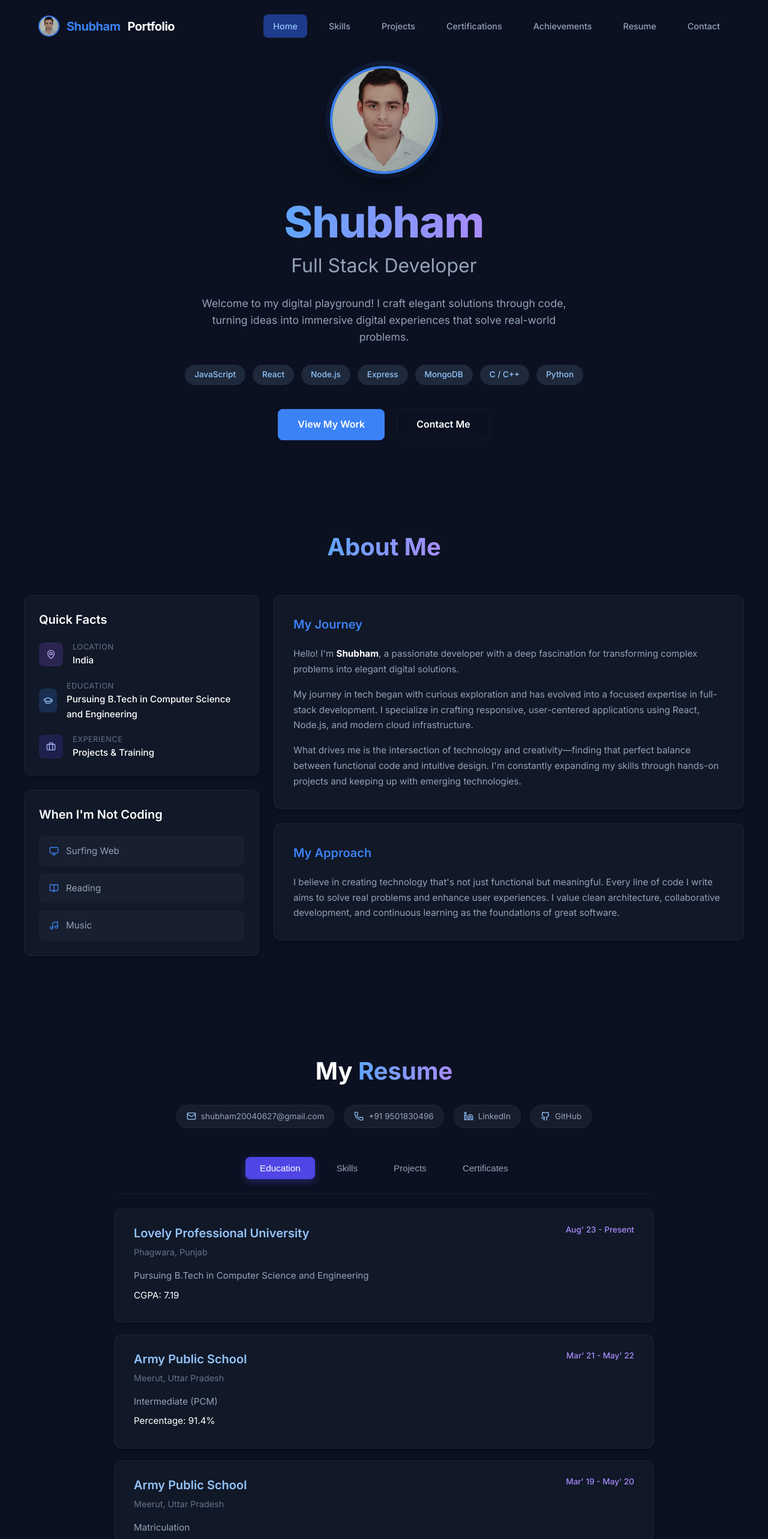
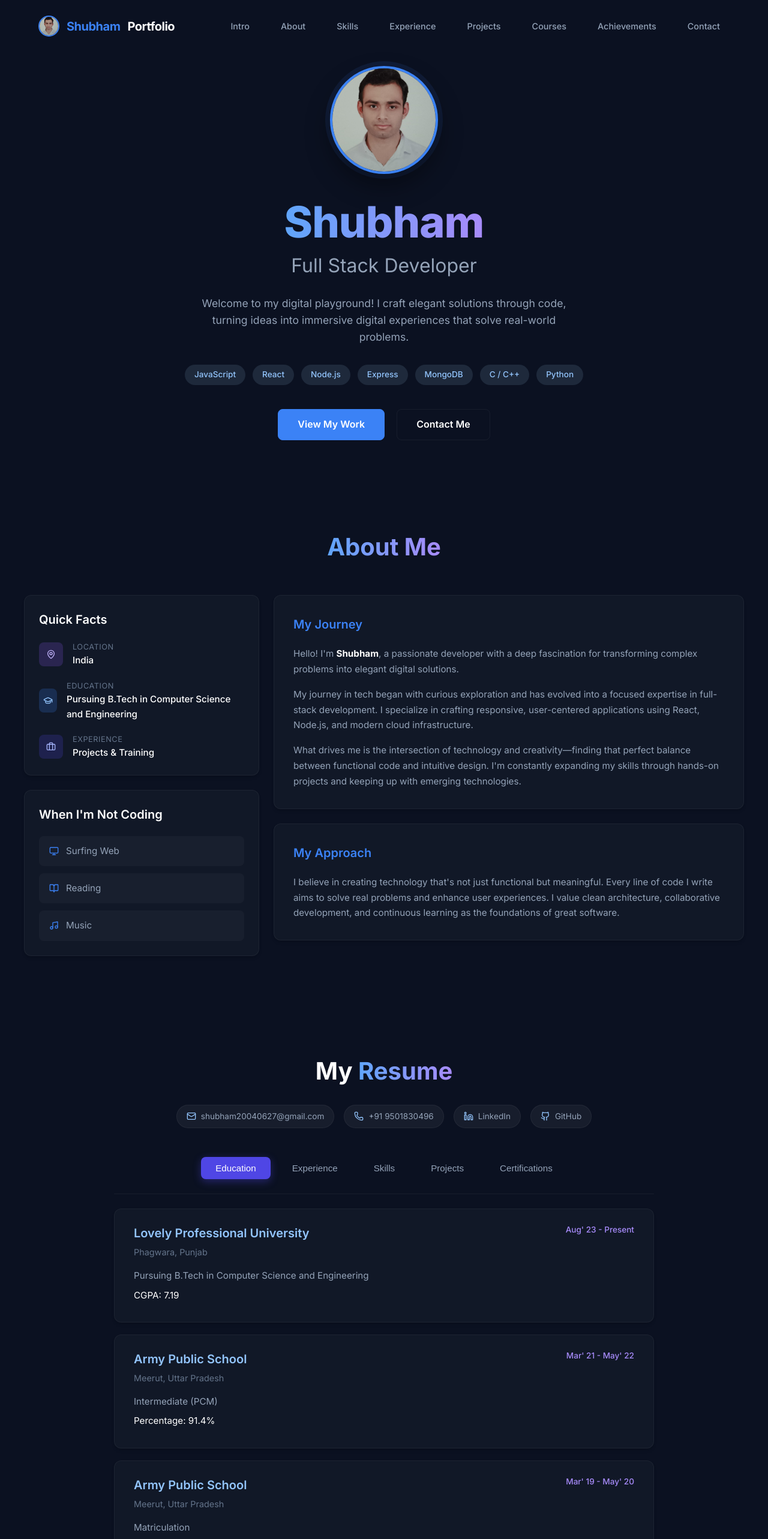
Before and after one commit to Shubham20040627/PortFolio, a React app: page / in a window 1280 px wide. Shown: the top 2566 px of the page at 60% size. Built offline with nearby package versions, Linux system fonts and the light colour scheme; the HTML template or start-up script is replaced by a standard one.

Commit message:
Design refresh and full academic alignment with required headings

```diff
--- a/src/components/Achievements.jsx
+++ b/src/components/Achievements.jsx
@@ -23,7 +23,7 @@ const Achievements = () => {
                 transition={{ duration: 0.5 }}
             >
                 <h2 className="section-title">
-                    <span>Achievements</span>
+                    <span>Competitive Programming & Hackathons</span>
                 </h2>
             </motion.div>
 
--- a/src/components/Certifications.jsx
+++ b/src/components/Certifications.jsx
@@ -45,7 +45,7 @@ const Certifications = () => {
                 transition={{ duration: 0.5 }}
             >
                 <h2 className="section-title">
-                    <span>Certifications</span>
+                    <span>Certifications & Courses</span>
                 </h2>
                 <p className="certs-subtitle">
                     Professional credentials that validate my technical expertise and continuous learning journey.
--- a/src/components/Navbar.jsx
+++ b/src/components/Navbar.jsx
@@ -16,12 +16,13 @@ const Navbar = () => {
     }, []);
 
     const navLinks = [
-        { name: 'Home', href: '#home' },
+        { name: 'Intro', href: '#home' },
+        { name: 'About', href: '#about' },
         { name: 'Skills', href: '#skills' },
+        { name: 'Experience', href: '#resume' }, // Links to the Experience/Resume section
         { name: 'Projects', href: '#projects' },
-        { name: 'Certifications', href: '#certifications' },
+        { name: 'Courses', href: '#certifications' },
         { name: 'Achievements', href: '#achievements' },
-        { name: 'Resume', href: '#resume' },
         { name: 'Contact', href: '#contact' },
     ];
 
--- a/src/components/Projects.jsx
+++ b/src/components/Projects.jsx
@@ -54,7 +54,7 @@ const Projects = () => {
                 transition={{ duration: 0.5 }}
             >
                 <h2 className="section-title">
-                    <span>Featured Projects</span>
+                    <span>Projects</span>
                 </h2>
                 <p className="projects-subtitle">
                     A showcase of my work spanning web applications, APIs, and responsive interfaces.
--- a/src/components/Resume.jsx
+++ b/src/components/Resume.jsx
@@ -6,7 +6,7 @@ import './Resume.css';
 const Resume = () => {
     const [activeTab, setActiveTab] = useState('Education');
 
-    const tabs = ['Education', 'Skills', 'Projects', 'Certificates'];
+    const tabs = ['Education', 'Experience', 'Skills', 'Projects', 'Certifications'];
 
     const contactInfo = [
         { icon: <Mail size={16} />, text: 'shubham20040627@gmail.com', href: 'mailto:shubham20040627@gmail.com' },
@@ -61,6 +61,45 @@ const Resume = () => {
                             </div>
                             <p className="degree">Matriculation</p>
                             <p className="score">Percentage: 85.4%</p>
+                        </div>
+                    </motion.div>
+                );
+
+            case 'Experience':
+                return (
+                    <motion.div
+                        key="experience"
+                        initial={{ opacity: 0, y: 10 }}
+                        animate={{ opacity: 1, y: 0 }}
+                        exit={{ opacity: 0, y: -10 }}
+                        transition={{ duration: 0.3 }}
+                        className="tab-content-list"
+                    >
+                        <div className="resume-card card-glass">
+                            <div className="resume-card-header">
+                                <div>
+                                    <p className="category-label">TRAINING & INTERNSHIP</p>
+                                    <h3>Full Stack Web Development using MERN</h3>
+                                    <p className="subtitle">Cipher Schools (Edtech Company)</p>
+                                </div>
+                                <div className="date-badge">Jun' 25 - Jul' 25</div>
+                            </div>
+                            <ul className="resume-list">
+                                <li>Built dynamic web applications using the MERN stack (MongoDB, Express.js, React.js, Node.js).</li>
+                                <li>Configured secure authentication (JWT), CRUD operations, and deployed applications on cloud platforms.</li>
+                                <li>Gained hands-on experience in industry-level software development workflows.</li>
+                            </ul>
+                        </div>
+
+                        <div className="resume-card card-glass">
+                            <div className="resume-card-header">
+                                <div>
+                                    <p className="category-label">FUTURE GOALS</p>
+                                    <h3>Open to Internships & Work</h3>
+                                    <p className="subtitle">Remote / On-site</p>
+                                </div>
+                            </div>
+                            <p className="achievement-desc">Actively seeking opportunities to contribute to real-world projects and grow as a Software Engineer.</p>
                         </div>
                     </motion.div>
                 );
@@ -180,7 +219,7 @@ const Resume = () => {
                     </motion.div>
                 );
 
-            case 'Certificates':
+            case 'Certifications':
                 return (
                     <motion.div
                         key="certificates"
@@ -190,20 +229,6 @@ const Resume = () => {
                         transition={{ duration: 0.3 }}
                         className="tab-content-list"
                     >
-                        <div className="resume-card card-glass">
-                            <div className="resume-card-header">
-                                <div>
-                                    <p className="category-label">TRAINING</p>
-                                    <h3>Full Stack Web Development using MERN</h3>
-                                    <p className="subtitle">Cipher Schools (Edtech Company)</p>
-                                </div>
-                                <div className="date-badge">Jun' 25 - Jul' 25</div>
-                            </div>
-                            <ul className="resume-list">
-                                <li>Built dynamic web applications using the MERN stack (MongoDB, Express.js, React.js, Node.js).</li>
-                                <li>Configured secure authentication (JWT), CRUD operations, and deployed applications on cloud platforms.</li>
-                            </ul>
-                        </div>
 
                         <div className="resume-card card-glass">
                             <div className="resume-card-header">
--- a/src/components/Skills.jsx
+++ b/src/components/Skills.jsx
@@ -43,7 +43,7 @@ const Skills = () => {
                 transition={{ duration: 0.5 }}
             >
                 <h2 className="section-title">
-                    <span>Technical Arsenal</span>
+                    <span>Skills & Technologies</span>
                 </h2>
                 <p className="skills-subtitle">
                     A showcase of technologies I've mastered on my journey as a developer.
```
